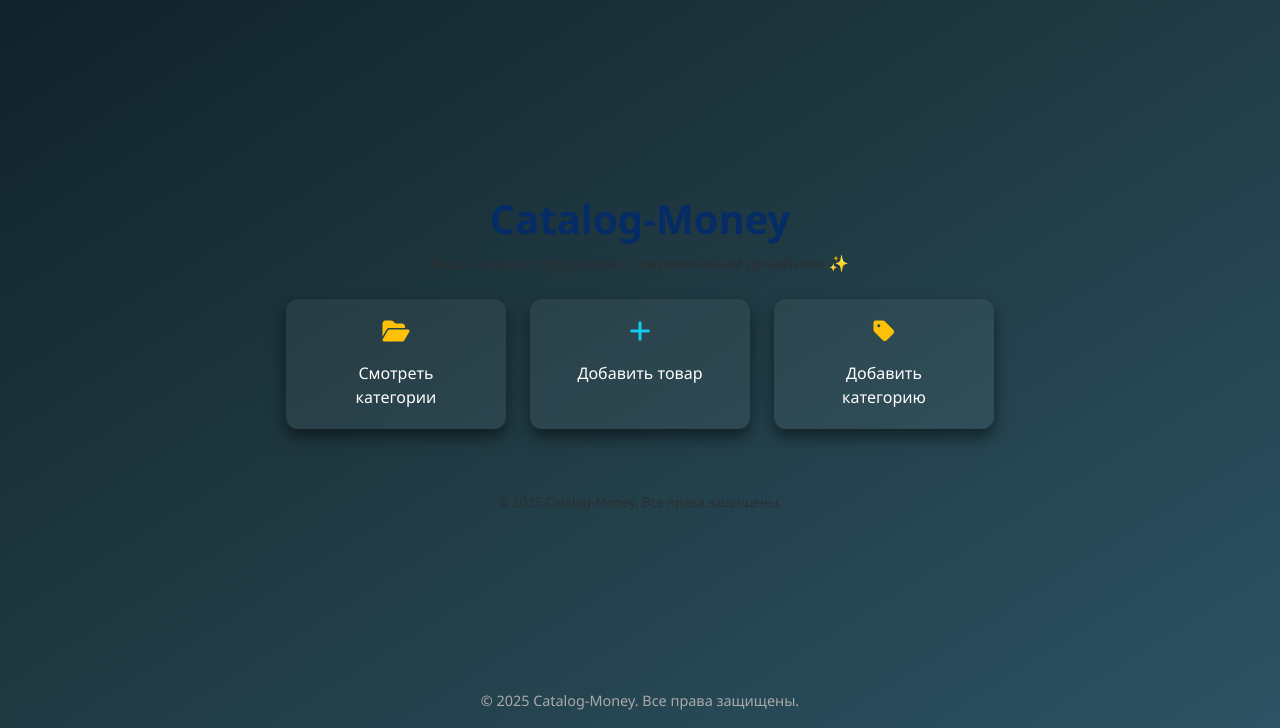
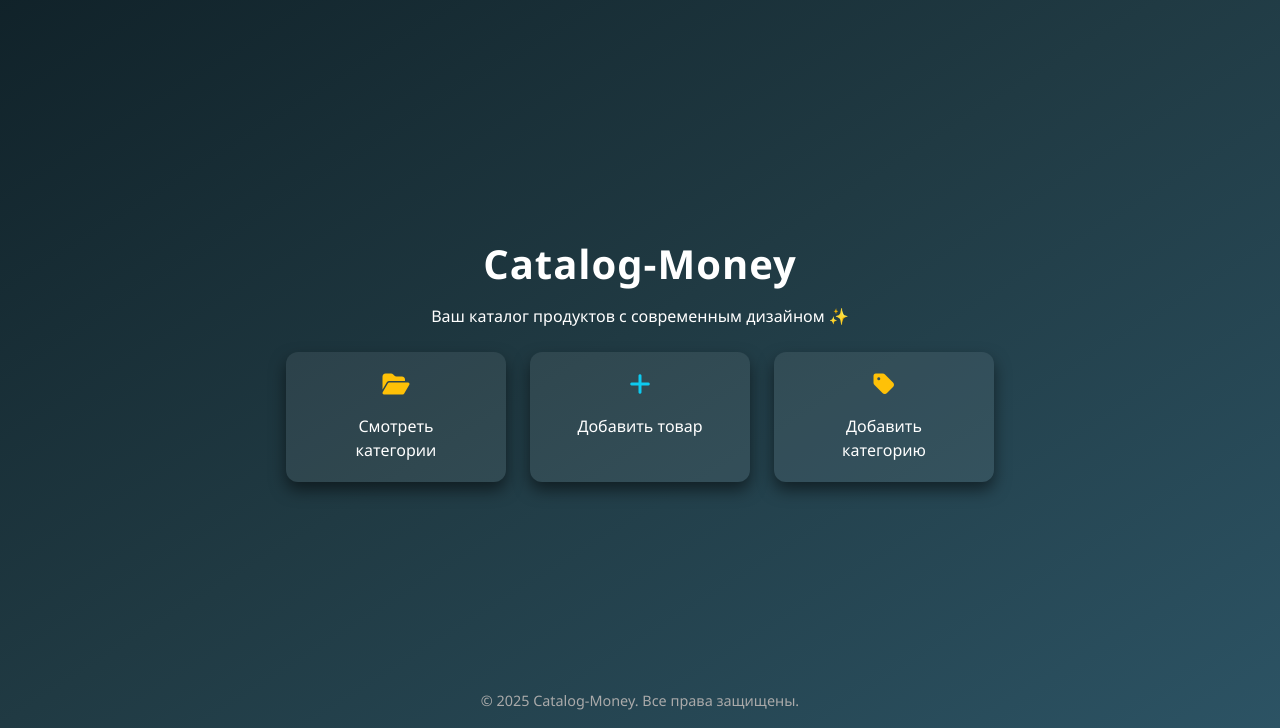
Before and after one commit to veressc/Catalog-Money, a Flask app: page / in a window 1280 px wide. Shown: the part 72-800 px from the top of the page. Run offline with Flask 3, Linux system fonts and the light colour scheme.

Commit message:
Конец тестов с дизайном, Alpha vers

```diff
--- a/app/templates/base.html
+++ b/app/templates/base.html
@@ -6,6 +6,7 @@
     <title>Catalog-Money</title>
     <link rel="stylesheet" href="https://cdn.jsdelivr.net/npm/bootstrap@5.3.1/dist/css/bootstrap.min.css">
     <script src="https://cdn.jsdelivr.net/npm/bootstrap@5.3.1/dist/js/bootstrap.bundle.min.js"></script>
+    <link rel="stylesheet" href="https://cdnjs.cloudflare.com/ajax/libs/font-awesome/6.5.0/css/all.min.css">
     <style>
         body {
             background: linear-gradient(to bottom right, #0f2027, #203a43, #2c5364);
@@ -44,15 +45,18 @@
         }
 
         h1 {
-            font-weight: 700;
-            font-size: 3rem;
-            color: #00bfff;
+            font-weight: 800;
+            font-size: 3.2rem;
+            color: white; /* Чистый белый */
+            margin-bottom: 1rem;
+            letter-spacing: 1px; /* Лучшая читаемость */
         }
 
         .description {
-            font-size: 1.1rem;
+            font-size: 1.25rem;
             margin-bottom: 2rem;
-            color: #ddd;
+            color: #ffffff;
+            opacity: 0.9; /* Легкое затемнение для контраста */
         }
 
         .action-buttons {
@@ -63,7 +67,7 @@
         }
 
         .action-card {
-            background-color: rgba(255, 255, 255, 0.05);
+            background-color: rgba(255, 255, 255, 0.07);
             border-radius: 12px;
             padding: 20px 30px;
             width: 220px;
@@ -72,21 +76,29 @@
         }
 
         .action-card:hover {
-            transform: translateY(-5px);
+            transform: translateY(-6px);
             box-shadow: 0 12px 24px rgba(0,0,0,0.6);
         }
 
         .action-card a {
-            color: white;
+            color: #ffffff;
             text-decoration: none;
             display: flex;
             flex-direction: column;
             align-items: center;
+            font-weight: 500;
+            font-size: 1.05rem;
+            transition: color 0.3s ease;
+        }
+
+        .action-card a:hover {
+            color: #00bfff;
         }
 
         .action-card i {
             font-size: 2rem;
             margin-bottom: 10px;
+            color: #ffffff;
         }
 
         footer {
@@ -96,7 +108,6 @@
             color: #aaa;
         }
     </style>
-    <link rel="stylesheet" href="https://cdnjs.cloudflare.com/ajax/libs/font-awesome/6.5.0/css/all.min.css">
 </head>
 <body>
     <nav class="navbar navbar-expand-lg navbar-dark">
--- a/app/templates/index.html
+++ b/app/templates/index.html
@@ -2,8 +2,9 @@
 
 {% block content %}
 <div class="text-center mt-5">
-  <h1 class="text-primary-emphasis" style="font-size: 2.5rem;">Catalog-Money</h1>
-  <p class="text-secondary-emphasis">Ваш каталог продуктов с современным дизайном ✨</p>
+
+    <h1 style="font-size: 2.5rem; color: white;">Catalog-Money</h1>
+    <p style="color: white;">Ваш каталог продуктов с современным дизайном ✨</p>
 
     <div class="d-flex justify-content-center gap-4 mt-4 flex-wrap">
         <a href="{{ url_for('main.categories') }}" class="action-card text-decoration-none">
@@ -22,8 +23,6 @@
         </a>
     </div>
 
-  <footer class="text-secondary-emphasis mt-5" style="font-size: 0.8rem;">
-    © 2025 Catalog-Money. Все права защищены.
-  </footer>
+
 </div>
 {% endblock %}
```
Also changed, not shown: app/static/uploads/VwV8gYU3od4.jpg (added), app/static/uploads/dTgGkcflAt0.jpg (added), app/static/uploads/my-image.png (added), app/static/uploads/yGKadtA6OrI.jpg (added), app/static/uploads/yGW_TGBgklw.jpg (added), instance/catalog.db. Lines whose indentation alone changed are shown as unchanged.
